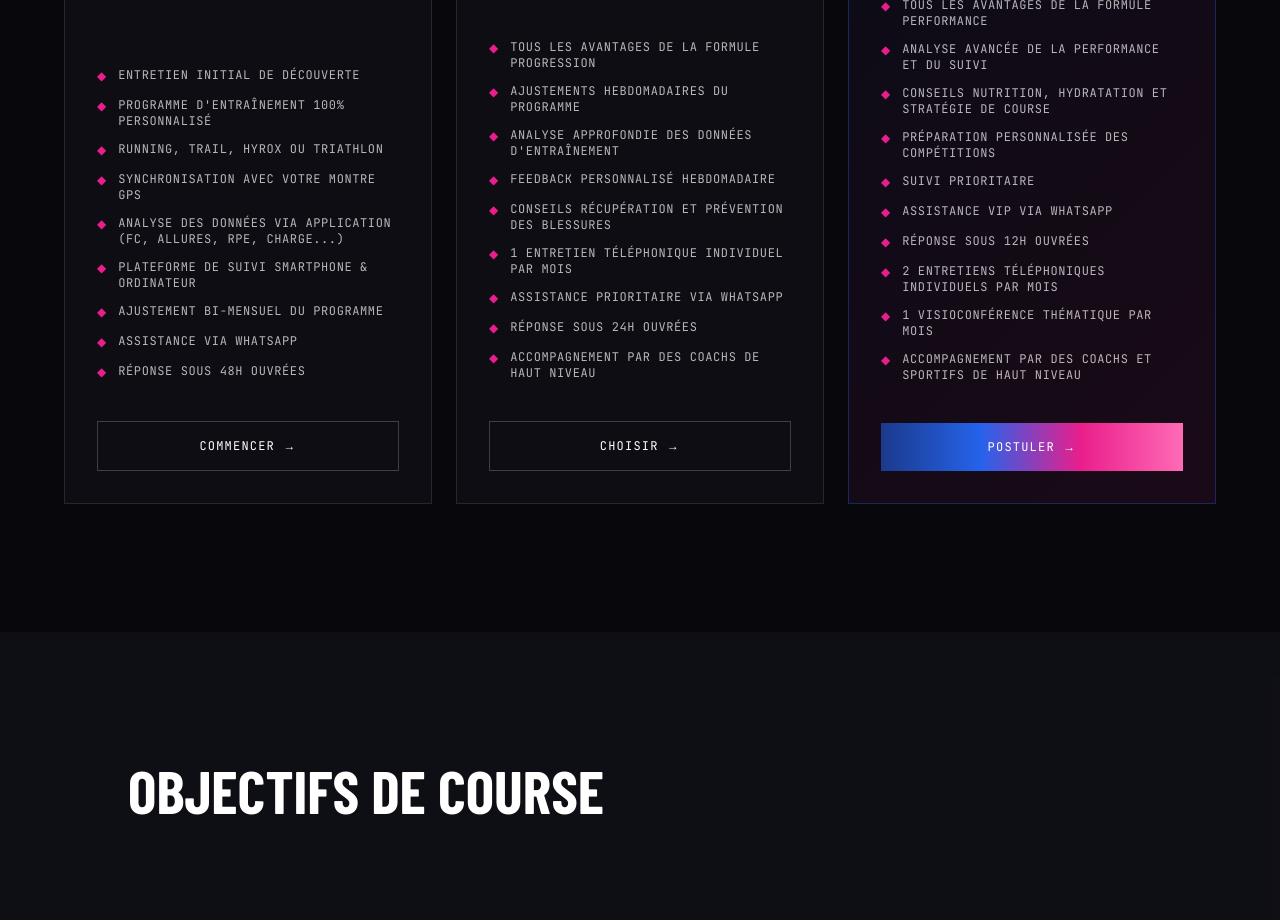
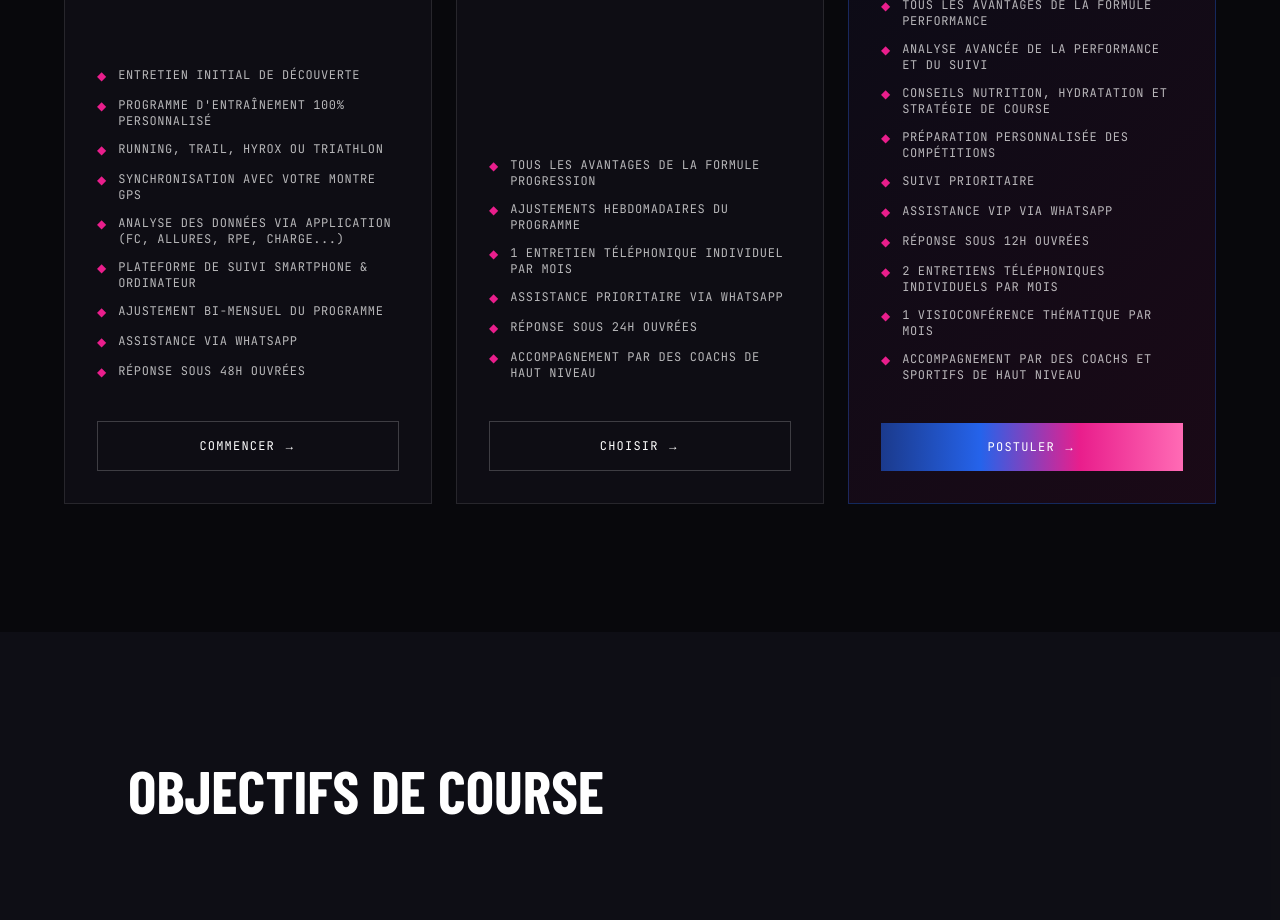
Before and after one commit to alessio200225-wq/42-run-club, a Next.js app: page / in a window 1280 px wide. Shown: the part 2880-3800 px from the top of the page. Built offline with nearby package versions, Linux system fonts and the light colour scheme; a web font is replaced by a local one.

Commit message:
Update: suppression 3 features formule Performance

```diff
--- a/app/page.tsx
+++ b/app/page.tsx
@@ -55,9 +55,6 @@ const FORMULES = [
     features:[
       "Tous les avantages de la formule Progression",
       "Ajustements hebdomadaires du programme",
-      "Analyse approfondie des données d'entraînement",
-      "Feedback personnalisé hebdomadaire",
-      "Conseils récupération et prévention des blessures",
       "1 entretien téléphonique individuel par mois",
       "Assistance prioritaire via WhatsApp",
       "Réponse sous 24h ouvrées",
```
